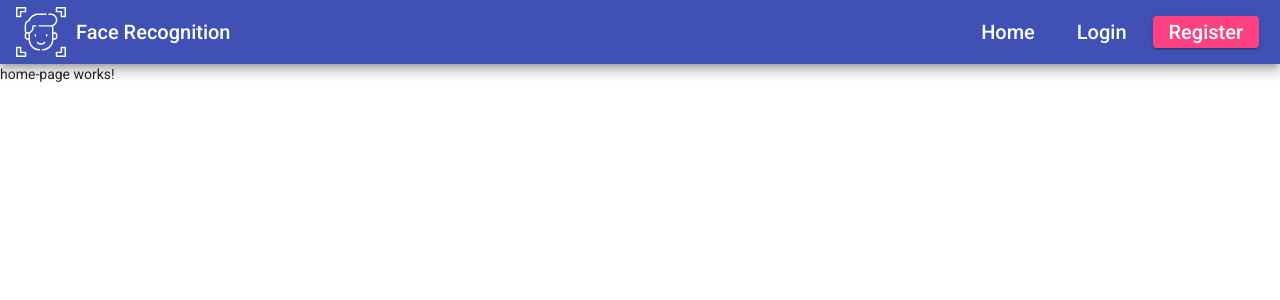
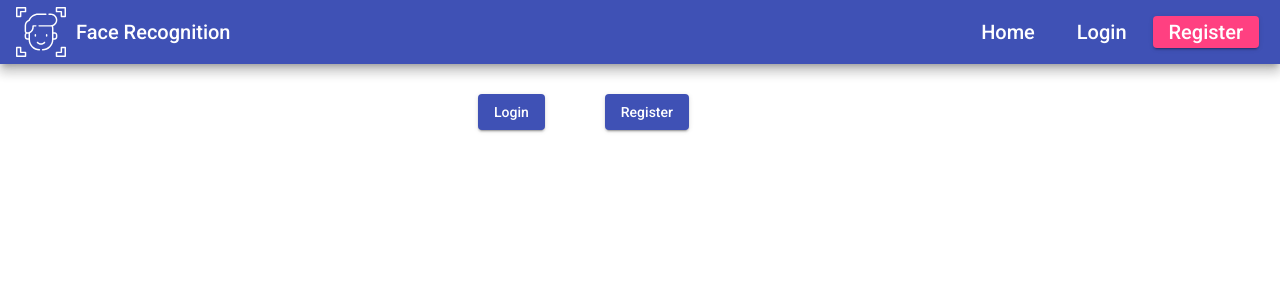
Before and after one commit to castic96/EITM_project, an Angular app in the folder FE/face-comparison-fe/: page / in a window 1280 px wide. Shown: the top 300 px of the page. Built offline with nearby package versions, Linux system fonts and the light colour scheme.

Commit message:
Vytvoření domovské stránky

```diff
--- a/FE/face-comparison-fe/src/app/components/pages/home-page/home-page.component.css
+++ b/FE/face-comparison-fe/src/app/components/pages/home-page/home-page.component.css
@@ -0,0 +1,8 @@
+.home-container a {
+  margin: 30px;
+}
+
+.center {
+  margin: auto;
+  width: 30%;
+}
--- a/FE/face-comparison-fe/src/app/components/pages/home-page/home-page.component.html
+++ b/FE/face-comparison-fe/src/app/components/pages/home-page/home-page.component.html
@@ -1 +1,4 @@
-<p>home-page works!</p>
+<div class="home-container center">
+  <a routerLink="/login" mat-raised-button color="primary">Login</a>
+  <a routerLink="/register" mat-raised-button color="primary">Register</a>
+</div>
```
